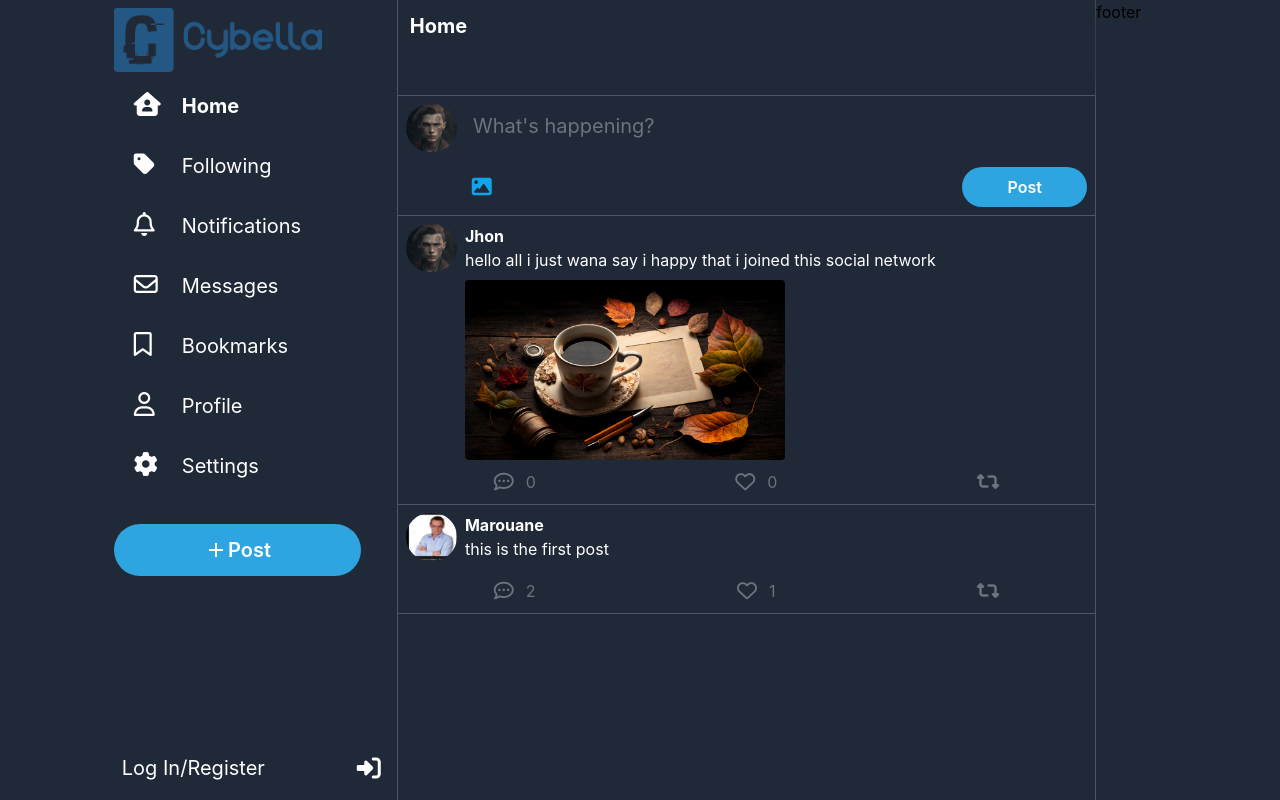
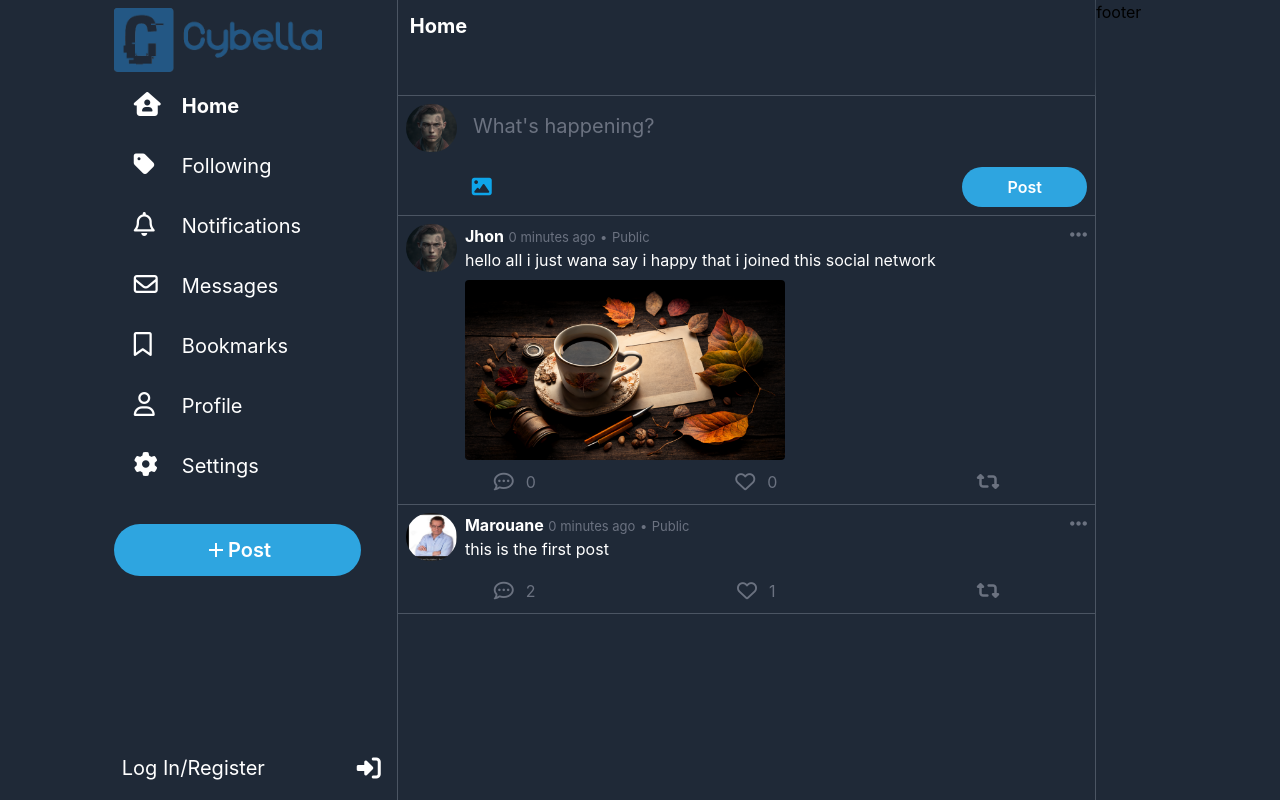
Before and after one commit to MarouBen/Cybella-Network, a Django app: page / in a window 1280 px wide. Run offline with Django 3.2, Linux system fonts and the light colour scheme; data comes from the database, SQL or seed files in the repository; some libraries are stand-ins or nearby versions.

Commit message:
changes to post

```diff
--- a/network/templates/network/all_posts.html
+++ b/network/templates/network/all_posts.html
@@ -37,7 +37,17 @@
                 <img class="w-14 h-12 rounded-full mr-2" src="{{post.user.picture.url}}" alt="user Avatar">
 
                 <div class="w-full">
-                    <span class="font-bold">{{post.user|title}}</span>
+                    <div class="flex justify-between">
+                        <div>
+                            <span class="font-bold">{{post.user|title}}</span>
+                            <span class="text-gray-500 text-[13px]">{{post.timestamp|timesince}} ago</span>
+                            <span class="text-gray-500 text-[13px]">•</span>
+                            <span class="text-gray-500 text-[13px]">Public</span>
+                        </div>
+                        <div>
+                            <i class="fa-solid fa-ellipsis-h text-gray-500 text-xl"></i>
+                        </div>
+                    </div>
                     <div class="text-md w-full pl-0 pt-0 p-2 bg-gray-800 ">{{post.content}}</div>
                     {% if post.images %}
                         <div id="images-container" class="">
--- a/theme/static/css/dist/styles.css
+++ b/theme/static/css/dist/styles.css
@@ -956,16 +956,16 @@ select {
   overflow-y: hidden;
 }
 
+.rounded {
+  border-radius: 0.25rem;
+}
+
 .rounded-full {
   border-radius: 9999px;
 }
 
 .rounded-lg {
   border-radius: 0.5rem;
-}
-
-.rounded {
-  border-radius: 0.25rem;
 }
 
 .border {
@@ -1028,6 +1028,11 @@ select {
   padding-right: 0.5rem;
 }
 
+.px-2\.5 {
+  padding-left: 0.625rem;
+  padding-right: 0.625rem;
+}
+
 .px-5 {
   padding-left: 1.25rem;
   padding-right: 1.25rem;
@@ -1041,11 +1046,6 @@ select {
 .py-2 {
   padding-top: 0.5rem;
   padding-bottom: 0.5rem;
-}
-
-.px-2\.5 {
-  padding-left: 0.625rem;
-  padding-right: 0.625rem;
 }
 
 .pb-1 {
@@ -1091,6 +1091,10 @@ select {
   font-size: 20px;
 }
 
+.text-\[8px\] {
+  font-size: 8px;
+}
+
 .text-sm {
   font-size: 0.875rem;
   line-height: 1.25rem;
@@ -1099,6 +1103,27 @@ select {
 .text-xl {
   font-size: 1.25rem;
   line-height: 1.75rem;
+}
+
+.text-xs {
+  font-size: 0.75rem;
+  line-height: 1rem;
+}
+
+.text-\[14px\] {
+  font-size: 14px;
+}
+
+.text-\[16px\] {
+  font-size: 16px;
+}
+
+.text-\[12px\] {
+  font-size: 12px;
+}
+
+.text-\[13px\] {
+  font-size: 13px;
 }
 
 .font-bold {
```
